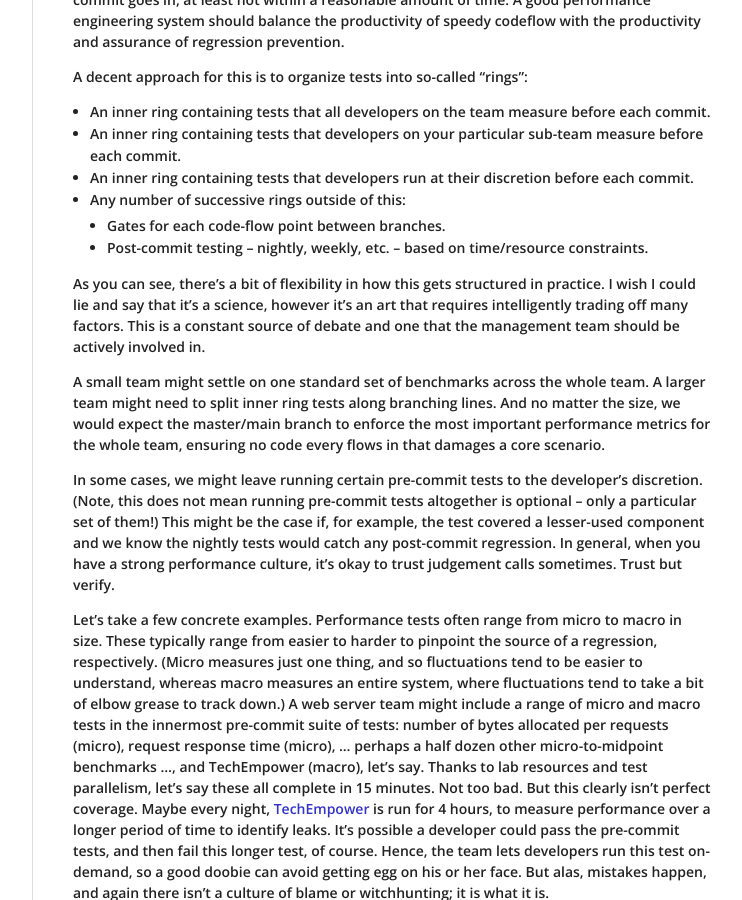
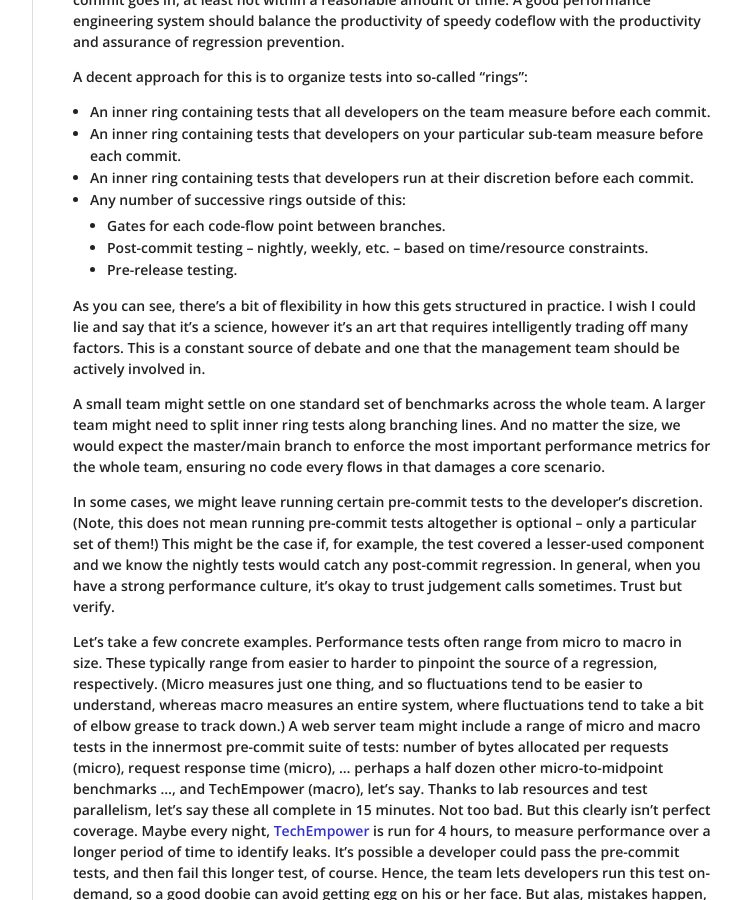
Before and after one commit to joeduffy/joeduffy.github.io, a Jekyll site: the page built from _posts/2016-04-10-performance-culture.md, in a window 1280 px wide and 900 px high, scrolled down 5522 px. Shown: the whole window, without its empty margins (378-1120 px from the left). Built offline with Jekyll 4.4.1, drawn with Linux system fonts in a browser that asks for light colours; nearby versions of some CDN libraries; comment, search, counter and statistics services are not loaded.

Commit message:
More wordsmithing

```diff
--- a/_posts/2016-04-10-performance-culture.md
+++ b/_posts/2016-04-10-performance-culture.md
@@ -241,6 +241,7 @@ A decent approach for this is to organize tests into so-called "rings":
 * Any number of successive rings outside of this:
     - Gates for each code-flow point between branches.
     - Post-commit testing -- nightly, weekly, etc. -- based on time/resource constraints.
+    - Pre-release testing.
 
 As you can see, there's a bit of flexibility in how this gets structured in practice.  I wish I could lie and say that
 it's a science, however it's an art that requires intelligently trading off many factors.  This is a constant source of
```
